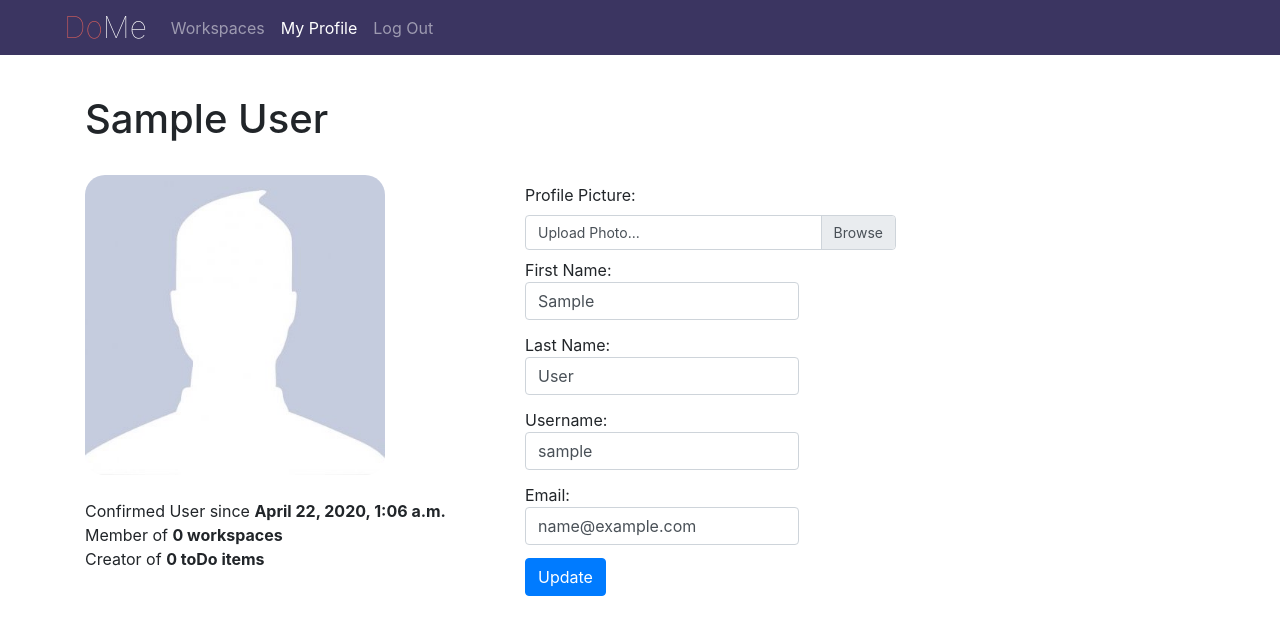
After one commit to mkornyev/DoMe, a Django app: page /profile/1 in a window 1280 px wide. The commit adds this page. Shown: the top 643 px of the page. Run offline with Django 3.2, Linux system fonts and the light colour scheme; the visitor is signed in with stand-in values (Sample User, id 1); data comes from the database, SQL or seed files in the repository; data that the repository does not hold is empty; some libraries are stand-ins or nearby versions.

Commit message:
User profiles added
-image uploads are also working

```diff
--- a/doMe/forms.py
+++ b/doMe/forms.py
@@ -34,7 +34,7 @@ class RegistrationForm(forms.Form):
 	email      = forms.CharField(max_length=50, widget = forms.EmailInput(attrs=INPUT_ATTRIBUTES))
 	first_name = forms.CharField(max_length=50, widget=forms.TextInput(attrs=INPUT_ATTRIBUTES))
 	last_name  = forms.CharField(max_length=50, widget=forms.TextInput(attrs=INPUT_ATTRIBUTES))
-	phone = forms.CharField(max_length=10, widget=forms.TextInput(attrs=INPUT_ATTRIBUTES))
+	# phone = forms.CharField(max_length=10, widget=forms.TextInput(attrs=INPUT_ATTRIBUTES)) # Not used
 
 	def clean(self):
 		cleaned_data = super().clean()
@@ -53,16 +53,40 @@ class RegistrationForm(forms.Form):
 
 		return username
 
-	def clean_phone(self):
-		phone = self.cleaned_data['phone']
-		cleaned_phone = ''.join(digit for digit in phone if digit.isdigit())
+	# def clean_phone(self):
+	# 	phone = self.cleaned_data['phone']
+	# 	cleaned_phone = ''.join(digit for digit in phone if digit.isdigit())
 
-		if len(cleaned_phone) != 10:
-			raise forms.ValidationError('You must enter a valid phone number')
+	# 	if len(cleaned_phone) != 10:
+	# 		raise forms.ValidationError('You must enter a valid phone number')
 
-		return cleaned_phone
+	# 	return cleaned_phone
 
 # MODEL FORMS
+
+class UserForm(forms.ModelForm):
+	class Meta:
+		model = User
+		fields = ['username', 'first_name', 'last_name', 'email', 'profilePicture', 'content_type', 'created_at']
+		exclude = (
+			'content_type', 'created_at'
+		)
+
+	def clean_profilePicture(self):
+		profilePicture = self.cleaned_data['profilePicture']
+
+		if profilePicture:
+			if not profilePicture.name.lower().endswith(('.png', '.jpg', '.jpeg', '.tiff', '.bmp', '.gif')):
+				raise forms.ValidationError('File type is not image')
+
+			try:
+				if (not profilePicture.content_type) or (not profilePicture.content_type.startswith('image')):
+					raise forms.ValidationError('File type is not image')
+				if profilePicture.size > MAX_UPLOAD_SIZE:
+					raise forms.ValidationError('File too big (max: {0} mb)'.format(MAX_UPLOAD_SIZE/1000000))
+			except:
+				pass
+		return profilePicture
 
 class WorkspaceForm(forms.Form):
 	organization = forms.CharField(max_length = 50, widget=forms.TextInput(attrs=INPUT_ATTRIBUTES))
--- a/doMe/models.py
+++ b/doMe/models.py
@@ -8,6 +8,8 @@ from django.contrib.auth.models import AbstractUser
 
 class User(AbstractUser):
 	profilePicture = models.FileField(blank=True)
+	content_type = models.CharField(max_length=50, blank=True)
+	created_at = models.DateTimeField(default=datetime.now())
 	# workspaces / workspaces_set
 
 	class Meta:
--- a/doMe/static/doMe/styles.css
+++ b/doMe/static/doMe/styles.css
@@ -116,7 +116,9 @@ html {
   border-radius: 50%;
 }
 .wkspace-aside-link {
+  text-emphasis: none;
   float: right;
+
   padding-top: 0px;
   padding-bottom: 0px;
   padding-right: 5px;
@@ -181,3 +183,30 @@ html {
   font-size: .8em;
   color: grey;
 }
+
+/* Profile Page */
+
+#profileEdit {
+  margin-top: 13vh;
+  padding-left: 5vw;
+}
+
+#profileEdit hr  {
+  display: none;
+}
+
+#profileEdit input,
+#profileEdit .custom-file {
+  margin-bottom: 5px;
+}
+
+@media (max-width: 768px) {
+  #profileEdit {
+      margin-top: 0vh;
+      padding-left: 3vw;
+  }
+
+  #profileEdit hr {
+      display: block;
+  }
+}
--- a/doMe/templates/doMe/_addListItem.html
+++ b/doMe/templates/doMe/_addListItem.html
@@ -11,7 +11,7 @@
                 <div class="modal-dialog" role="document">
                 <div class="modal-content">
                     <div class="modal-header">
-                    <h5 class="modal-title" id="exampleModalLabel">Add New Item</h5>
+                    <h5 class="modal-title" id="exampleModalLabel">New Item</h5>
                     <button type="button" class="close" data-dismiss="modal" aria-label="Close">
                         <span aria-hidden="true">&times;</span>
                     </button>
--- a/doMe/templates/doMe/_navbar.html
+++ b/doMe/templates/doMe/_navbar.html
@@ -13,11 +13,17 @@
 
     <div class="collapse navbar-collapse" id="navbarSupportedContent">
         <ul class="navbar-nav mr-auto">
-            {% if user.is_authenticated %}
+            {% if request.user.is_authenticated %}
             <li class="nav-item">
                 {%  url 'Home' as home_url %}
                 <a class="nav-link {% if request.path == home_url %}active{% endif %}" href="{{ home_url }}">Workspaces</a>
             </li>
+
+            <li class="nav-item">
+                {%  url 'getProfile' request.user.id as profile_url %}
+                <a class="nav-link {% if request.path == profile_url %}active{% endif %}" href="{{ profile_url }}">My Profile</a>
+            </li>
+
             <li class="nav-item">
                 <a class="nav-link" href="{% url 'Logout' %}">Log Out</a>
             </li>
--- a/doMe/templates/doMe/base.html
+++ b/doMe/templates/doMe/base.html
@@ -16,9 +16,12 @@
 				justify-content: flex-start;
 			}
 
-
 			.datetimepicker-input {
 				width: calc(100% - 110px);
+			}
+
+			a {
+				text-decoration: none;
 			}
 		</style>
 
--- /dev/null
+++ b/doMe/templates/doMe/profile.html
@@ -0,0 +1,101 @@
+{% extends "doMe/base.html" %}
+
+{% block page_specific_styles %}{% endblock %}
+
+{% block title %}{% block navtitle %}
+	{{ user.first_name|add:' '|add:user.last_name }}
+{% endblock %}{% endblock %}
+
+{% block content %}
+	<div class="row">
+        <div class="col-md-auto">
+            <!-- Profile Header -->
+            <br>
+
+            <p style='color: red; '>{{ error }}</p>
+            <p style='color: green; '>{{ joinMessage }}</p>
+            <h1>{{ user.first_name|add:' '|add:user.last_name }}</h1>
+
+            <br>
+
+            {% if user.profilePicture %}
+	    	    <img id="profilePic" src="{% url 'getProfilePicture' user.id %}" style="height: 300px; width: 300px; border-radius: 20px;">
+            {% else %}{% load static %}
+                <img id="profilePic" src="{% static 'doMe/stockProfile.jpeg' %}" style="height: 300px; width: 300px; border-radius: 20px;">
+            {% endif %}
+
+            <br><br>
+
+            <p>
+                Confirmed User since <b>{{ user.created_at }}</b><br>
+                Member of <b>{{ user.workspace_set.count }} workspaces</b><br>
+                Creator of <b>{{ itemCount }} toDo items</b>
+            </p>
+        </div>
+
+        <div id="profileEdit" class="col-md-auto">
+
+            <hr><br>
+
+            {% if request.user.id == user.id %}
+            <form enctype="multipart/form-data" action="{% url 'editUser' %}" method="POST">
+                <label>Profile Picture:</label><br>
+                <div class="custom-file" style="width: 371px;">
+                    <input type="file" name="profilePicture" class="custom-file-input form-control-sm">
+                    <label class="custom-file-label col-form-label-sm">Upload Photo...</label>
+                </div><br>
+
+                <label>
+                    First Name:
+                    <input type="text" name="first_name" class="form-control" placeholder="Your First Name" value="{{ user.first_name }}">
+                </label><br>
+
+                <label>
+                    Last Name:
+                    <input type="text" name="last_name" class="form-control" placeholder="Your Last Name" value="{{ user.last_name }}">
+                </label><br>
+
+                <label>
+                    Username:
+                    <input type="text" name="username" class="form-control" placeholder="Username" value="{{ user.username }}">
+                </label><br>
+
+                <label>
+                    Email:
+                    <input type="text" name="email" class="form-control" placeholder="email@example.com" value="{{ user.email }}">
+                </label><br>
+
+                {% if form.errors %}
+                    <div>{{ form.errors }}</div>
+                {% endif %}
+
+                {% csrf_token %}
+                <button class="btn btn-primary" type="submit">Update</button>
+            </form>
+
+            {% else %}
+
+            <p>
+                <span><b>First Name: </b>{{ user.first_name }}<br></span>
+                <span><b>Last Name: </b>{{ user.last_name }}<br></span>
+                <span><b>Username: </b>{{ user.username }}<br></span>
+                <span><b>Email: </b>{{ user.email }}<br></span>
+            </p>
+
+            {% endif %}
+
+            <br><br>
+        </div>
+    </div>
+{% endblock %}
+
+{% block page_specific_scripts %}
+<script>
+    // Add fileName to file label
+    $('.custom-file-input').on('change', function(){
+        var fileDir = $(this).val().split("\\");
+        var fileName = fileDir[fileDir.length-1];
+        $(this).next('.custom-file-label').html(fileName);
+    });
+</script>
+{% endblock %}
--- a/doMe/views.py
+++ b/doMe/views.py
@@ -1,4 +1,5 @@
 # Imports
+import os
 
 from django.http import HttpResponse, Http404, JsonResponse
 from django.shortcuts import render, redirect, get_object_or_404
@@ -171,11 +172,6 @@ def createWorkspace(request):
 
 	return redirect(reverse('Home'))
 
-@login_required
-def searchMembers(request):
-	for item in request.POST:
-		print(item)
-
 # ************************************************************
 # 							WORKSPACE View 		 				#
 # ************************************************************
@@ -211,9 +207,19 @@ def acceptJoin(request):
 
 @login_required
 def leaveWorkspace(request):
-	if request.method == "POST" and 'workspace' in request.POST:
+	if request.method == "POST" and 'workspace' in request.POST and 'member' in request.POST:
 		workspace = get_object_or_404(Workspace, id=request.POST['workspace'])
-		workspace.members.remove(request.user)
+		member = get_object_or_404(User, id=request.POST['member'])
+
+		if request.user != member and request.user != workspace.admin:
+			raise Http404
+
+		workspace.members.remove(member)
+
+		# Remove the workspace if there are no members left
+		if workspace.members.all().count() == 0:
+			workspace.delete()
+
 	return redirect(reverse('Home'))
 
 @login_required
@@ -324,26 +330,52 @@ def addItem(request):
 	return render(request, 'doMe/viewList.html', context)
 
 
+# Users
 
-# @login_required
-# def createDoMeItem(request):
-# 	if request.method != 'POST':
-# 		return
+@login_required
+def getProfile(request, id):
+	user = get_object_or_404(User, id=id)
+	itemCount = Item.objects.filter(user=user).count()
 
-# 	form = ItemForm(request.POST)
+	context = { 'user': user, 'itemCount': itemCount }
+	return render(request, 'doMe/profile.html', context)
 
-# 	if not form.is_valid():
-# 		context = createViewWorkspaceContext(request, request.POST['workspaceId'])
-# 		context['error']= 'Invalid Date'
-# 		return render(request, 'doMe/home.html', context)
-# 	else:
-# 		newItem = Item(title=form.cleaned_data['title'],
-# 						description=form.cleaned_data['description'],
-# 						user = request.user,
-# 						priority = form.cleaned_data['priority'],
-# 						dueDate = form.cleaned_data['dueDate'])
-# 		newItem.save()
+@login_required
+def getProfilePicture(request, id):
+	user = get_object_or_404(User, id=id)
 
-# 		current = get_object_or_404(List, id=request.POST['doMeListId'])
-# 		current.items.add(newItem)
-# 	return redirect(reverse('getWorkspace', args = (request.POST['workspaceId'],)))
+	if not user.profilePicture:
+		raise Http404
+
+	return HttpResponse(user.profilePicture, content_type=user.content_type)
+
+@login_required
+def editUser(request):
+	context = {}
+	user = get_object_or_404(User, id=request.user.id)
+	oldImage = user.profilePicture
+	form = UserForm(request.POST, request.FILES, instance=user)
+
+	if not form.is_valid():
+		context['form'] = form
+		itemCount = Item.objects.filter(user=user).count()
+		context = { 'user': user, 'itemCount': itemCount, 'form': form }
+		return render(request, 'doMe/profile.html', context)
+	else:
+		pic = form.cleaned_data['profilePicture']
+		if pic and pic != '':
+
+			# Update content type, remove old image
+			try:
+				# Edge case where revalidated file is a FieldFile type (and not an Image)
+				user.content_type = form.cleaned_data['profilePicture'].content_type
+
+				if oldImage:
+					BASE_DIR = os.path.dirname(os.path.dirname(os.path.abspath(__file__)))
+					IMAGE_ROOT = os.path.join(BASE_DIR, 'doMe/user_uploads/' + oldImage.name)
+					os.remove(IMAGE_ROOT)
+			except:
+				pass
+		form.save()
+
+	return redirect(reverse('getProfile', args=(user.id,)))
--- a/t33/settings.py
+++ b/t33/settings.py
@@ -121,3 +121,5 @@ USE_TZ = True
 STATIC_URL = '/static/'
 
 AUTH_USER_MODEL = 'doMe.User'
+
+MEDIA_ROOT = os.path.join(BASE_DIR, 'doMe/user_uploads/')
--- a/t33/urls.py
+++ b/t33/urls.py
@@ -28,24 +28,23 @@ urlpatterns = [
     path('logout/', views.logout, name='Logout'),
     path('about/', views.about, name='About'),
 
-    # Page Views
+    # Lists/Workspaces
     path('workspace/<int:id>', views.viewWorkspace, name='getWorkspace'),
     path('list/<int:id>', views.viewList, name='getList'),
-
-    # Create
     path('createWorkspace', views.createWorkspace, name='createWorkspace'),
     path('createDoMeList', views.createDoMeList, name='createDoMeList'),
 
-    path('list/<int:id>', views.viewList, name='getList'),
     path('addItem/', views.addItem, name='addItem'),
     path('createDoMeItem', views.createDoMeItem, name='createDoMeItem'),
 
+    # Membership
     path('requestJoin', views.requestJoin, name='requestJoin'),
     path('acceptJoin', views.acceptJoin, name='acceptJoin'),
     path('leaveWorkspace/', views.leaveWorkspace, name='leaveWorkspace'),
     path('addToWorkspace/', views.addToWorkspace, name='addToWorkspace'),
-
-    path('searchMembers/', views.searchMembers, name='searchMembers'),
     path('searchWorkspace/', views.searchWorkspace, name='searchWorkspace'),
 
+    path('editUser/', views.editUser, name='editUser'),
+    path('profile/<int:id>', views.getProfile, name='getProfile'),
+    path('profilePicture/<int:id>', views.getProfilePicture, name = 'getProfilePicture'),
 ]
```
Also changed, not shown: doMe/templates/doMe/_displayWorkspaces.html (+25 -7 lines), doMe/static/doMe/clarke.jpg (deleted), doMe/static/doMe/stockProfile.jpeg (added), 1 other file.
